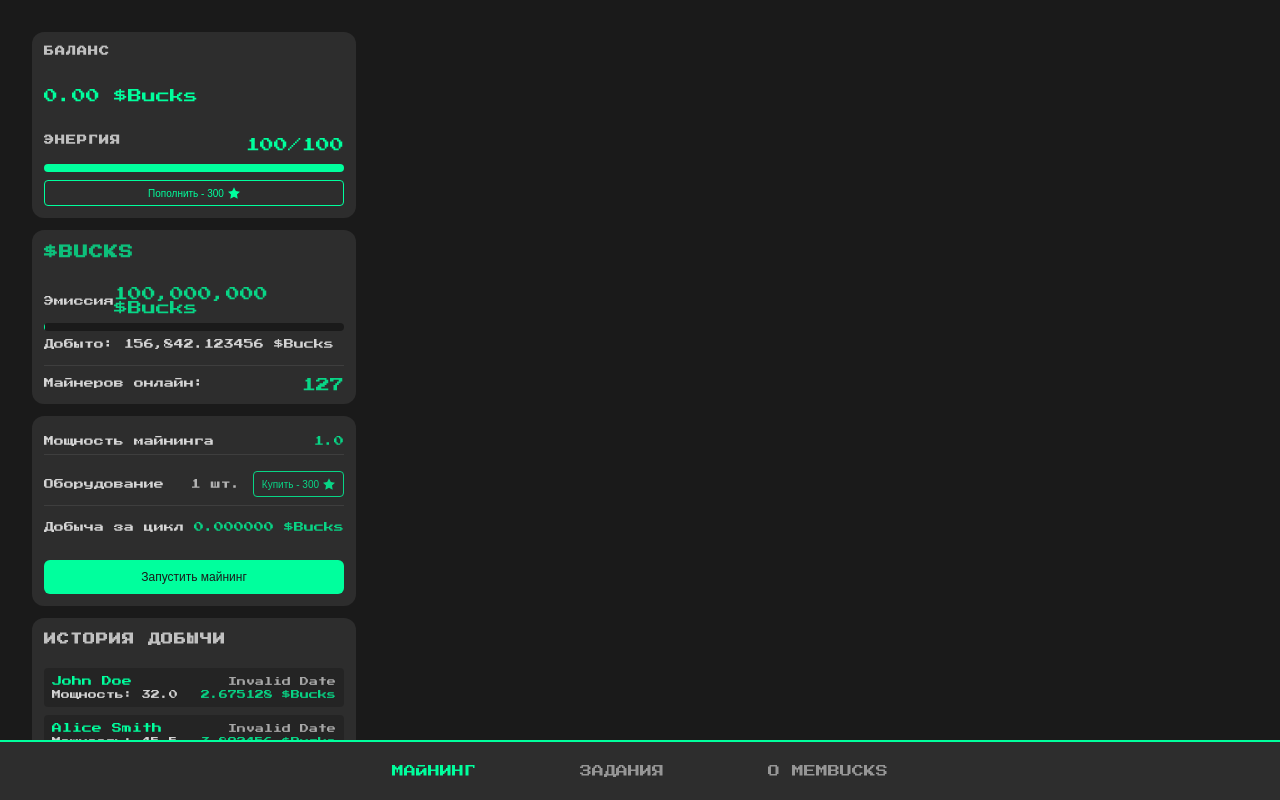
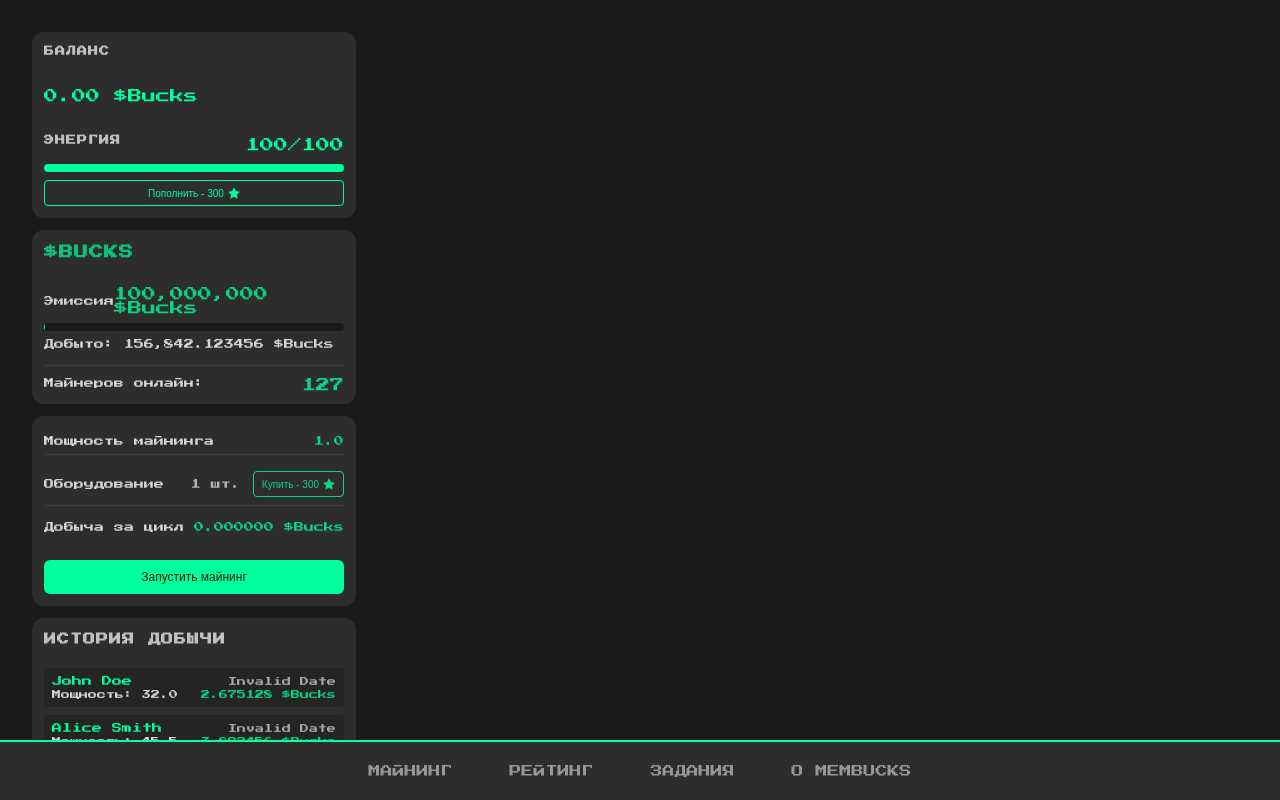
Before and after one commit to maggpro/membucks, a React (Create React App) app: page / in a window 1280 px wide. Built offline with nearby package versions, Linux system fonts and the light colour scheme.

Commit message:
Update build

```diff
--- a/src/components/Navigation.js
+++ b/src/components/Navigation.js
@@ -6,15 +6,10 @@ function Navigation() {
   return (
     <nav className="navigation">
       <div className="nav-links">
-        <NavLink to="/" className={({ isActive }) => isActive ? 'nav-link active' : 'nav-link'}>
-          Майнинг
-        </NavLink>
-        <NavLink to="/tasks" className={({ isActive }) => isActive ? 'nav-link active' : 'nav-link'}>
-          Задания
-        </NavLink>
-        <NavLink to="/about" className={({ isActive }) => isActive ? 'nav-link active' : 'nav-link'}>
-          О MemBucks
-        </NavLink>
+        <NavLink to="/mining" className="nav-link">Майнинг</NavLink>
+        <NavLink to="/rating" className="nav-link">Рейтинг</NavLink>
+        <NavLink to="/tasks" className="nav-link">Задания</NavLink>
+        <NavLink to="/about" className="nav-link">О MemBucks</NavLink>
       </div>
     </nav>
   );
```
